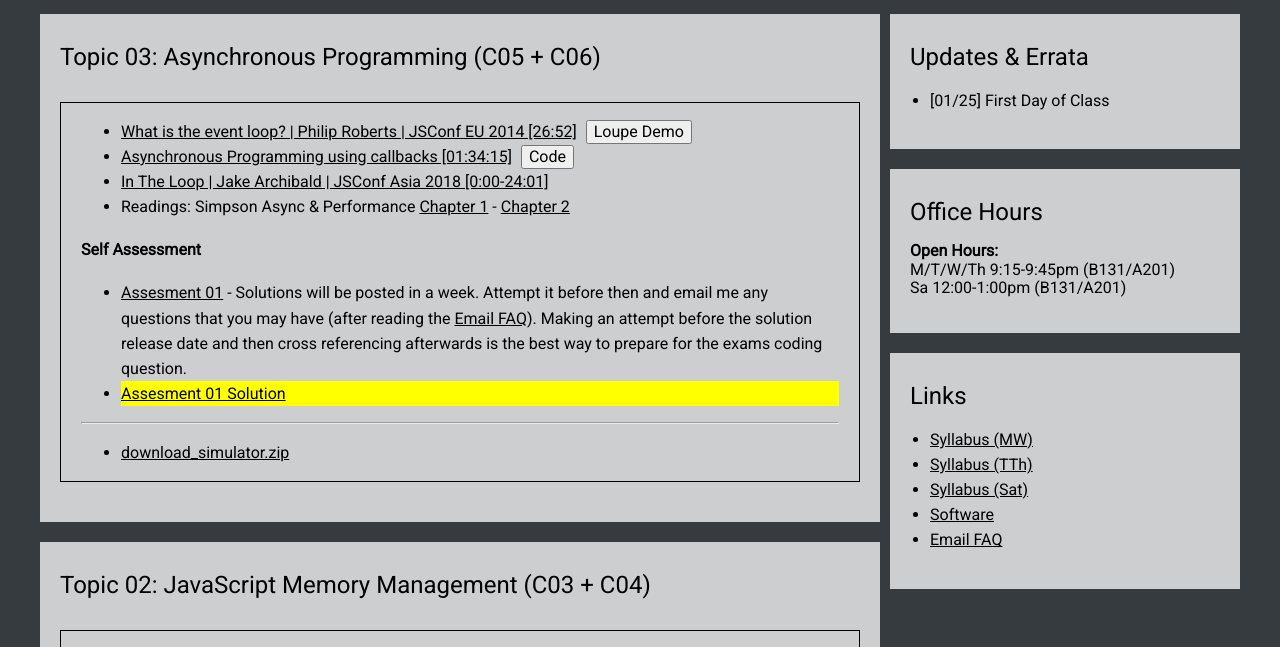
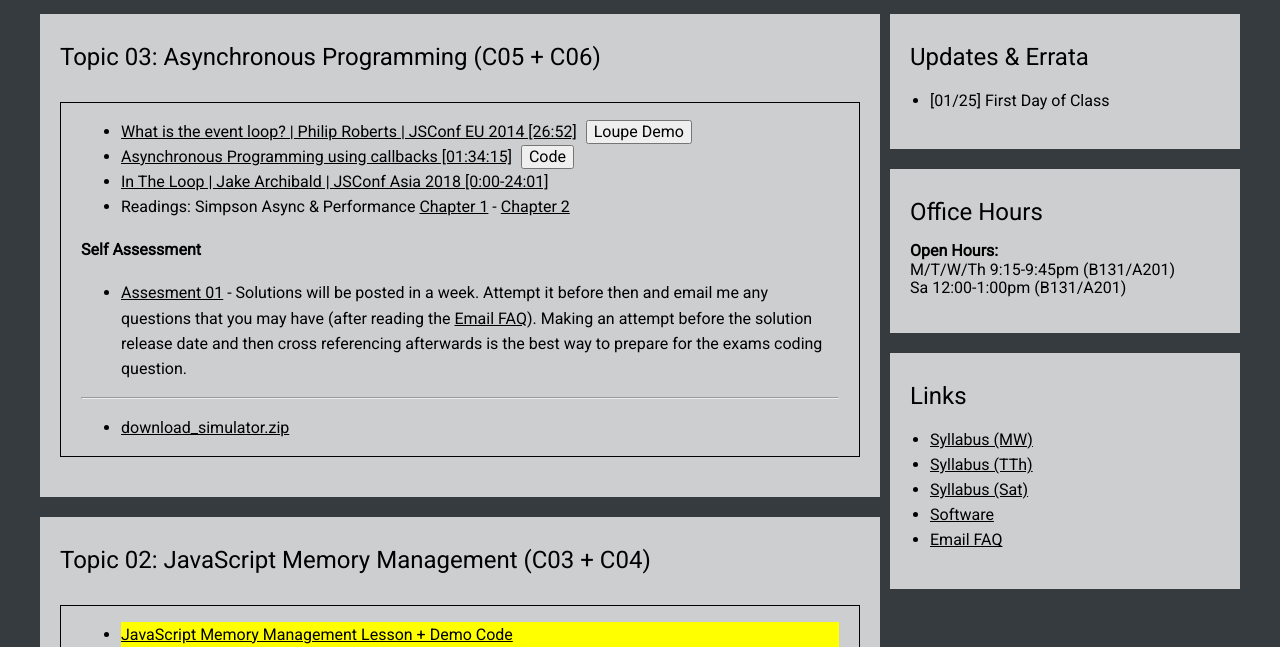
Before and after one commit to raymondlaw/raymondlaw.github.io, a plain HTML site: page cs355/index.html in a window 1280 px wide. Shown: the part 76-723 px from the top of the page. Drawn offline with Linux system fonts and the light colour scheme; a script that the page names is missing.

Commit message:
Update index.html

```diff
--- a/cs355/index.html
+++ b/cs355/index.html
@@ -564,7 +564,7 @@
 							<h4>Self Assessment</h4>
 							<ul>
 								<li><a href="assessment/01-asynchronous-programming/asynchronous-programming.html">Assesment 01</a> - Solutions will be posted in a week. Attempt it before then and email me any questions that you may have (after reading the <a href="./misc/email-faq/email-faq.html">Email FAQ</a>).  Making an attempt before the solution release date and then cross referencing afterwards is the best way to prepare for the exams coding question.</li>
-								<li style="background:yellow"><a data-fancybox href="https://www.youtube.com/watch?v=hjxurNOD-k4?rel=0&modestbranding=1">Assesment 01 Solution</a></li>
+								<!--<li style="background:yellow"><a data-fancybox href="https://www.youtube.com/watch?v=hjxurNOD-k4?rel=0&modestbranding=1">Assesment 01 Solution</a></li>-->
 							</ul>
 
 							<hr />
@@ -649,10 +649,10 @@
 							</ul>
 
 						</div>
-							<p>This course will utilize JavaScript as our programming language. While there will be one lecture explaining the basic syntax, it is important that you put in some practice to learn the syntax as we will be quickly moving on to more relavent topics.</p>
+						<p>This course will utilize JavaScript as our programming language. While there will be one lecture explaining the basic syntax, it is important that you put in some practice to learn the syntax as we will be quickly moving on to more relavent topics.</p>
 
-							<p>freeCodeCamp is the gold standard in this regard to getting students quickly up to speed.</p>
-							<p>I'd recommend completing as many of the Basic JavaScript and ES6 demos as possible.  The ES6 demos are more relavent if you have some background with JavaScript already .  Feel free to skip around, many of the earlier demos can feel a bit patronizing with how simple they are. Next week we will begin looking at more complex features of JavaScript - specifically closures and asynchronous programming, so make sure you are familiar with the syntax.</p>
+						<p>freeCodeCamp is the gold standard in this regard to getting students quickly up to speed.</p>
+						<p>I'd recommend completing as many of the Basic JavaScript and ES6 demos as possible.  The ES6 demos are more relavent if you have some background with JavaScript already .  Feel free to skip around, many of the earlier demos can feel a bit patronizing with how simple they are. Next week we will begin looking at more complex features of JavaScript - specifically closures and asynchronous programming, so make sure you are familiar with the syntax.</p>
 
 
 
```
